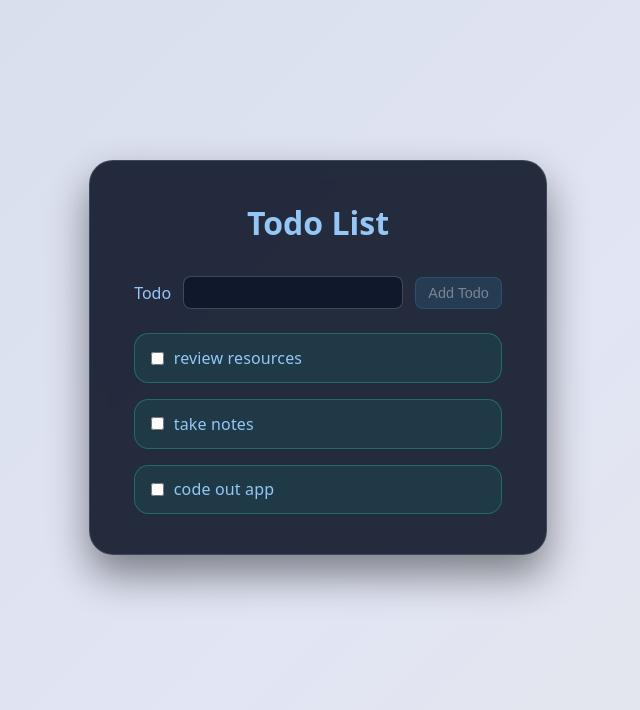
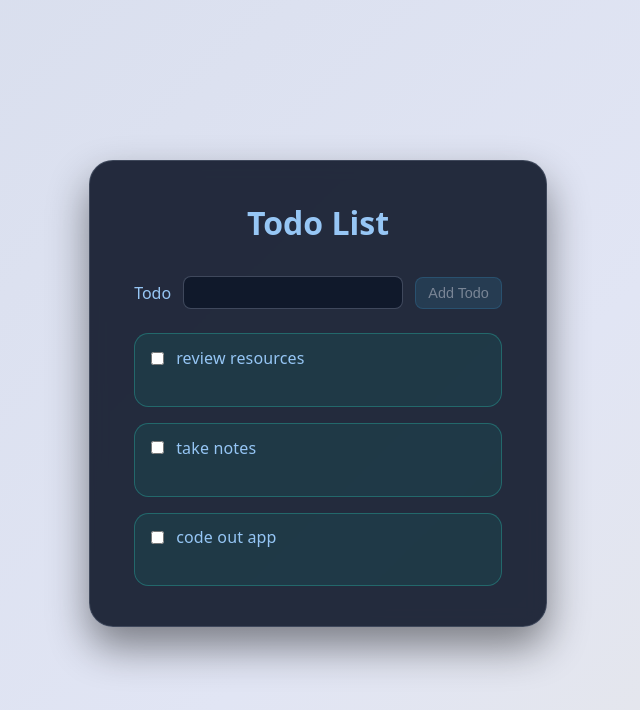
Before and after one commit to deryakendircikahraman/todo-list-ctd, a React (Vite) app: page / in a window 1280 px wide. Shown: the top 710 px of the page, without its empty margins (322-962 px from the left). Built offline with nearby package versions, Linux system fonts and the light colour scheme.

Commit message:
Week 8 assignment: refactor project structure and add edit todo functionality

```diff
--- a/src/App.jsx
+++ b/src/App.jsx
@@ -1,7 +1,7 @@
 import "./App.css";
 import { useState } from "react";
-import TodoForm from "./TodoForm";
-import TodoList from "./TodoList";
+import TodoForm from "./features/TodoForm";
+import TodoList from "./features/TodoList/TodoList";
 
 function App() {
   const [todoList, setTodoList] = useState([
@@ -31,12 +31,26 @@ function App() {
     setTodoList(updatedTodos);
   }
 
+  function updateTodo(editedTodo) {
+    const updatedTodos = todoList.map((todo) => {
+      if (todo.id === editedTodo.id) {
+        return { ...editedTodo };
+      }
+      return todo;
+    });
+    setTodoList(updatedTodos);
+  }
+
   return (
     <div className="todo-card">
       <h1 className="title">Todo List</h1>
 
       <TodoForm onAddTodo={addTodo} />
-      <TodoList todoList={todoList} onCompleteTodo={completeTodo} />
+      <TodoList
+        todoList={todoList}
+        onCompleteTodo={completeTodo}
+        onUpdateTodo={updateTodo}
+      />
     </div>
   );
 }
--- a/src/TodoListItem.jsx
+++ /dev/null
@@ -1,16 +0,0 @@
-function TodoListItem({ todo, onCompleteTodo }) {
-  return (
-    <li className="todo-item">
-      <label>
-        <input
-          type="checkbox"
-          checked={todo.isCompleted}
-          onChange={() => onCompleteTodo(todo.id)}
-        />
-        <span>{todo.title}</span>
-      </label>
-    </li>
-  );
-}
-
-export default TodoListItem;
--- a/src/TodoForm.jsx
+++ b/src/features/TodoForm.jsx
@@ -1,4 +1,5 @@
 import { useState } from "react";
+import TextInputWithLabel from "../shared/TextInputWithLabel";
 
 function TodoForm({ onAddTodo }) {
   const [workingTodoTitle, setWorkingTodoTitle] = useState("");
@@ -14,10 +15,9 @@ function TodoForm({ onAddTodo }) {
 
   return (
     <form onSubmit={handleSubmit}>
-      <label htmlFor="todoTitle">Todo</label>
-      <input
-        id="todoTitle"
-        type="text"
+      <TextInputWithLabel
+        elementId="todoTitle"
+        label="Todo"
         value={workingTodoTitle}
         onChange={(e) => setWorkingTodoTitle(e.target.value)}
       />
--- a/src/TodoList.jsx
+++ b/src/features/TodoList/TodoList.jsx
@@ -1,6 +1,6 @@
 import TodoListItem from "./TodoListItem";
 
-function TodoList({ todoList, onCompleteTodo }) {
+function TodoList({ todoList, onCompleteTodo, onUpdateTodo }) {
   const filteredTodoList = todoList.filter((todo) => !todo.isCompleted);
 
   return (
@@ -13,6 +13,7 @@ function TodoList({ todoList, onCompleteTodo }) {
             key={todo.id}
             todo={todo}
             onCompleteTodo={onCompleteTodo}
+            onUpdateTodo={onUpdateTodo}
           />
         ))
       )}
--- /dev/null
+++ b/src/features/TodoList/TodoListItem.jsx
@@ -0,0 +1,59 @@
+import { useState } from "react";
+import TextInputWithLabel from "../../shared/TextInputWithLabel";
+
+function TodoListItem({ todo, onCompleteTodo, onUpdateTodo }) {
+  const [isEditing, setIsEditing] = useState(false);
+  const [workingTitle, setWorkingTitle] = useState(todo.title);
+
+  function handleCancel() {
+    setWorkingTitle(todo.title);
+    setIsEditing(false);
+  }
+
+  function handleEdit(e) {
+    setWorkingTitle(e.target.value);
+  }
+
+  function handleUpdate(e) {
+    if (!isEditing) return;
+
+    e.preventDefault();
+    onUpdateTodo({ ...todo, title: workingTitle });
+    setIsEditing(false);
+  }
+
+  return (
+    <li className="todo-item">
+      <form onSubmit={handleUpdate}>
+        {isEditing ? (
+          <>
+            <TextInputWithLabel
+              elementId={`todoEdit${todo.id}`}
+              label="Todo"
+              value={workingTitle}
+              onChange={handleEdit}
+            />
+            <button type="button" onClick={handleCancel}>
+              Cancel
+            </button>
+            <button type="submit">Update</button>
+          </>
+        ) : (
+          <>
+            <label>
+              <input
+                type="checkbox"
+                id={`checkbox${todo.id}`}
+                checked={todo.isCompleted}
+                onChange={() => onCompleteTodo(todo.id)}
+              />
+            </label>
+            <span onClick={() => setIsEditing(true)}>{todo.title}</span>
+          </>
+        )}
+      </form>
+    </li>
+  );
+}
+
+export default TodoListItem;
--- /dev/null
+++ b/src/shared/TextInputWithLabel.jsx
@@ -0,0 +1,21 @@
+import { forwardRef } from "react";
+
+const TextInputWithLabel = forwardRef(function TextInputWithLabel(
+  { elementId, label, onChange, value },
+  ref
+) {
+  return (
+    <>
+      <label htmlFor={elementId}>{label}</label>
+      <input
+        type="text"
+        id={elementId}
+        ref={ref}
+        value={value}
+        onChange={onChange}
+      />
+    </>
+  );
+});
+
+export default TextInputWithLabel;
```
